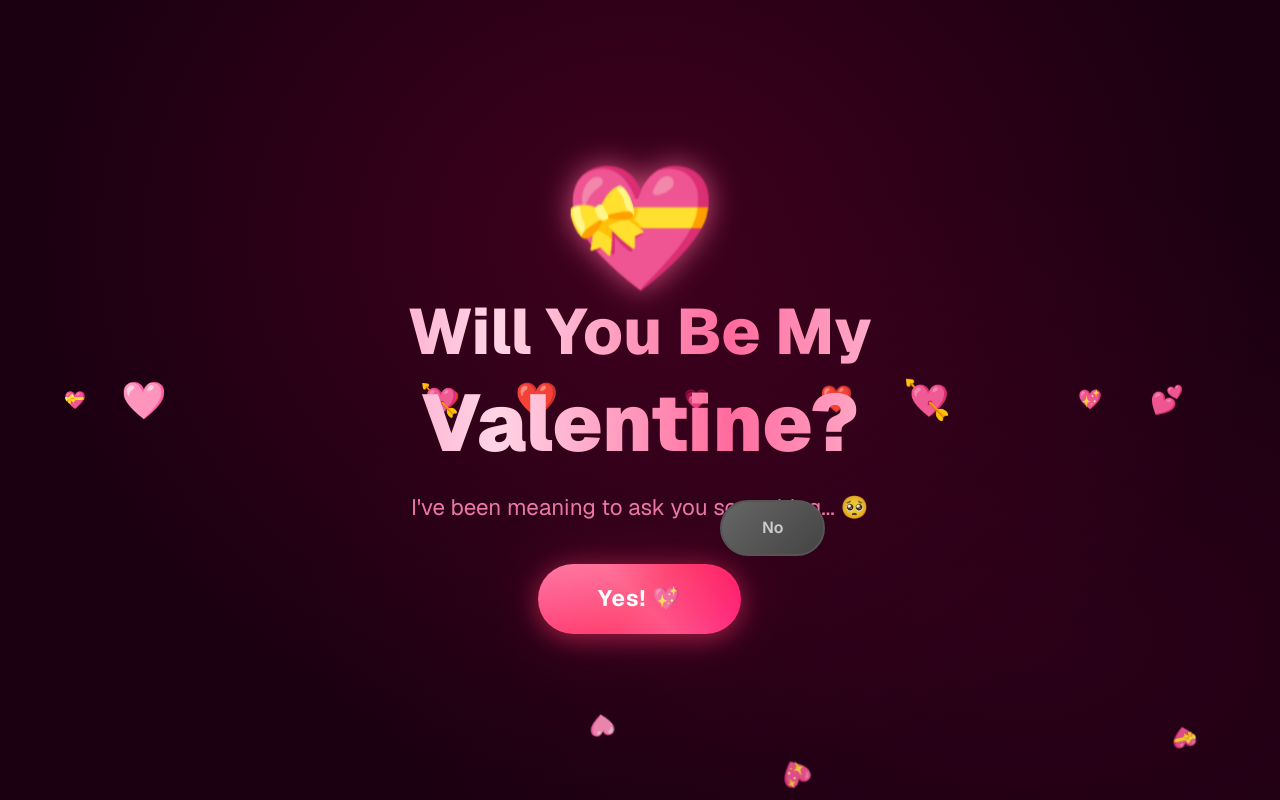
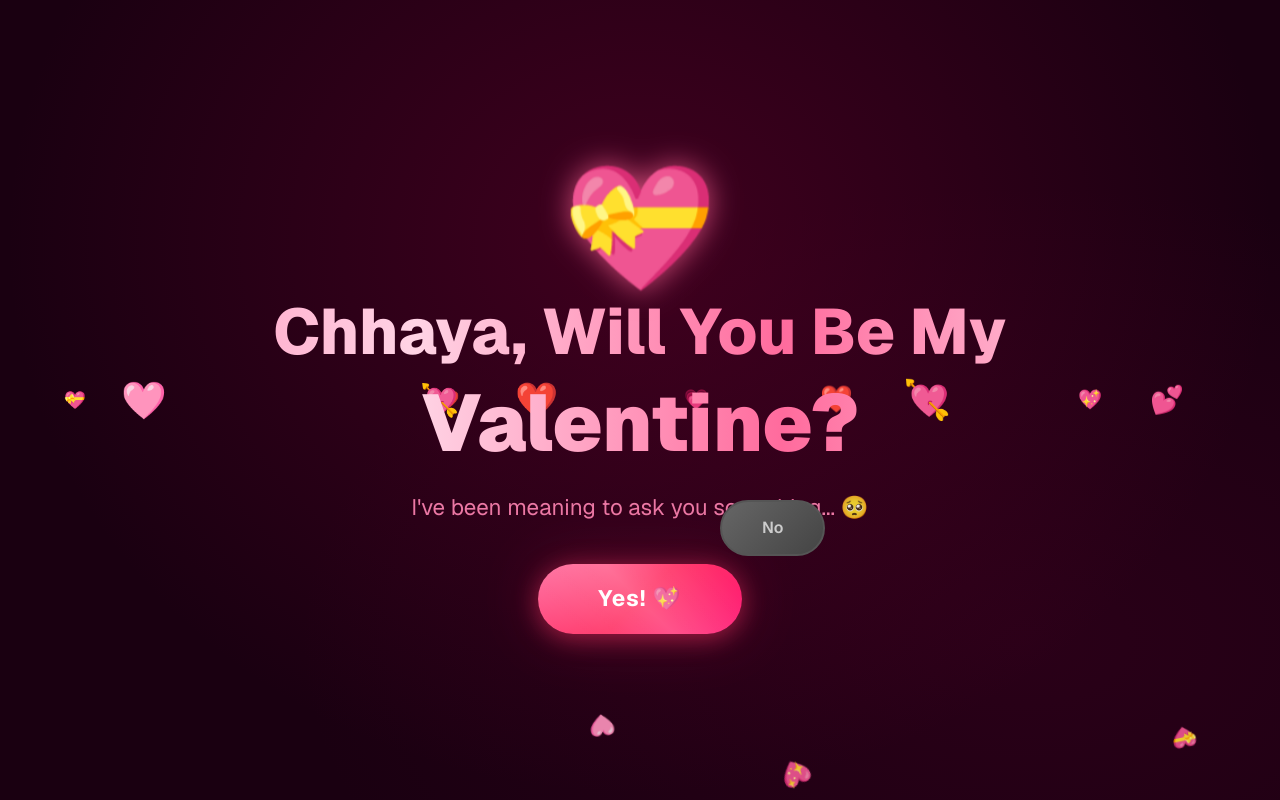
Before and after one commit to Myagnik/valentine, a Next.js app: page /valentine/ in a window 1280 px wide. Built offline with nearby package versions, Linux system fonts and the light colour scheme.

Commit message:
Added name

```diff
--- a/src/app/Valentine.tsx
+++ b/src/app/Valentine.tsx
@@ -362,7 +362,7 @@ export default function Valentine() {
             marginBottom: "8px",
           }}
         >
-          Will You Be My
+          Chhaya, Will You Be My
         </h1>
         <h1
           className="shimmer-text"
```
